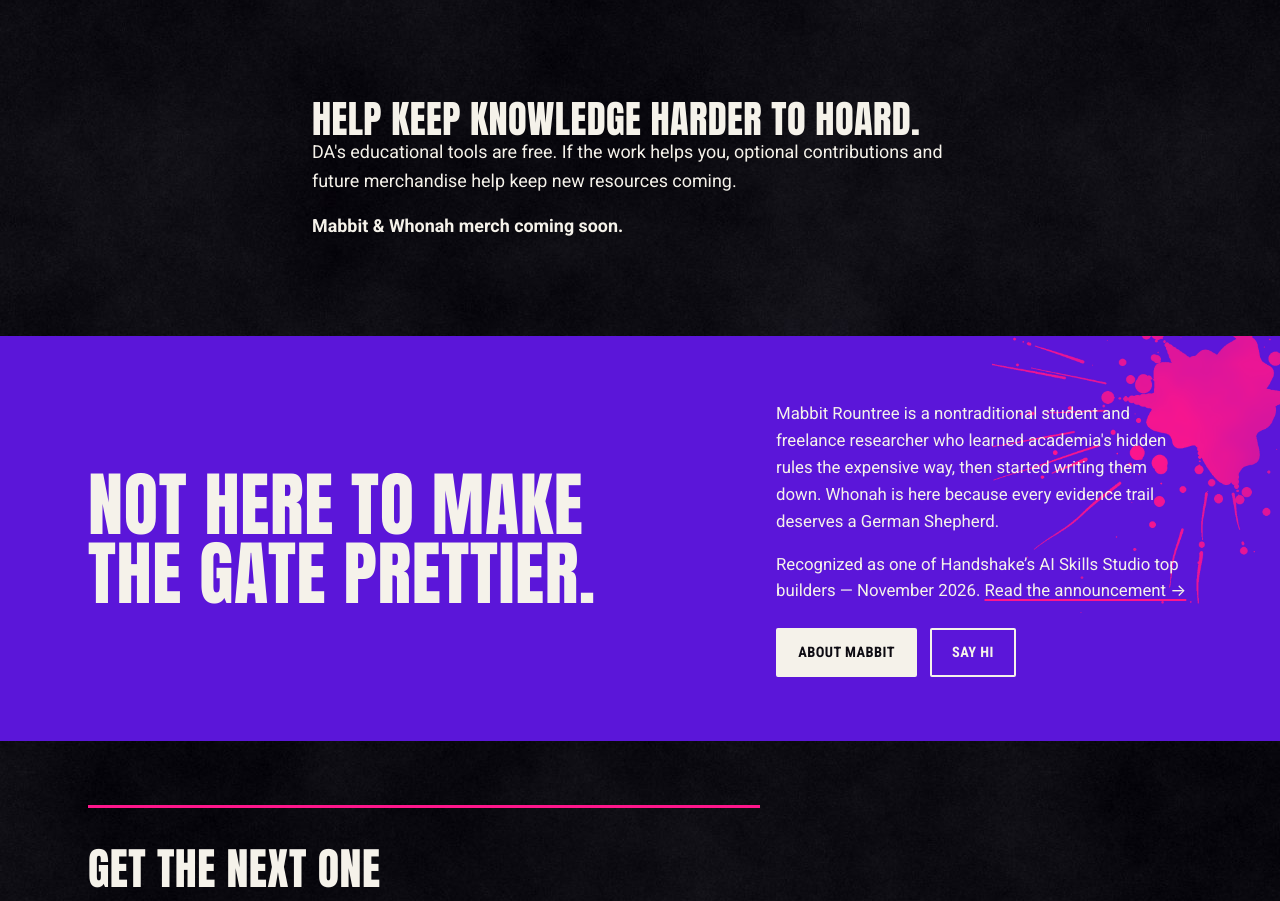
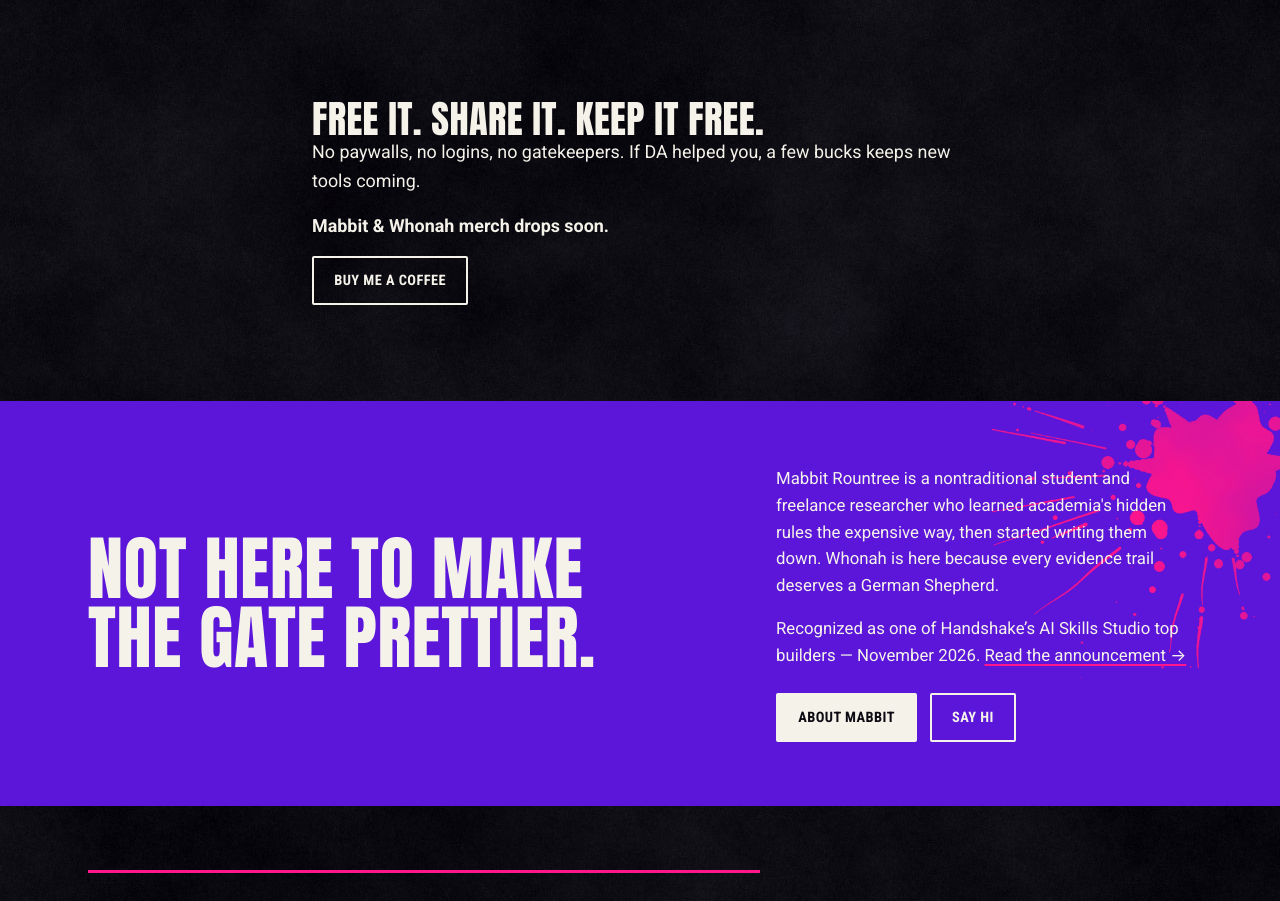
Before and after one commit to Mabbit143/my-website, an Astro site: page / in a window 1280 px wide. Shown: the part 5121-6022 px from the top of the page. Built offline with nearby package versions, Linux system fonts and the light colour scheme; Astro itself is replaced by a stand-in of ours.

Commit message:
Rewrite support block copy and add Buy Me a Coffee link

```diff
--- a/src/data/site.ts
+++ b/src/data/site.ts
@@ -1,3 +1,3 @@
 // Optional-support link. Leave empty until an approved contribution page exists;
 // the support section shows no button while this is empty.
-export const SUPPORT_URL = '';
+export const SUPPORT_URL = 'https://buymeacoffee.com/mabbit143';
--- a/src/pages/index.astro
+++ b/src/pages/index.astro
@@ -141,13 +141,12 @@ const countBySeries = (slug: string) => allArticles.filter((a) => a.data.series
   </section>
 
   <section class="wrap support" aria-labelledby="support-heading">
-    <h2 id="support-heading" class="section-title">Help keep knowledge harder to hoard.</h2>
+    <h2 id="support-heading" class="section-title">Free it. Share it. Keep it free.</h2>
     <p>
-      DA's educational tools are free. If the work helps you, optional contributions and future
-      merchandise help keep new resources coming.
+      No paywalls, no logins, no gatekeepers. If DA helped you, a few bucks keeps new tools coming.
     </p>
-    <p class="support__merch"><strong>Mabbit &amp; Whonah merch coming soon.</strong></p>
-    {SUPPORT_URL && <p><a class="btn btn--ghost" href={SUPPORT_URL} rel="noopener">Support DA (optional)</a></p>}
+    <p class="support__merch"><strong>Mabbit &amp; Whonah merch drops soon.</strong></p>
+    {SUPPORT_URL && <p><a class="btn btn--ghost" href={SUPPORT_URL} target="_blank" rel="noopener">Buy me a coffee</a></p>}
   </section>
 
   <section class="band-violet manifesto">
```
Also changed, not shown: src/pages/resources.astro (+6 -4 lines).
